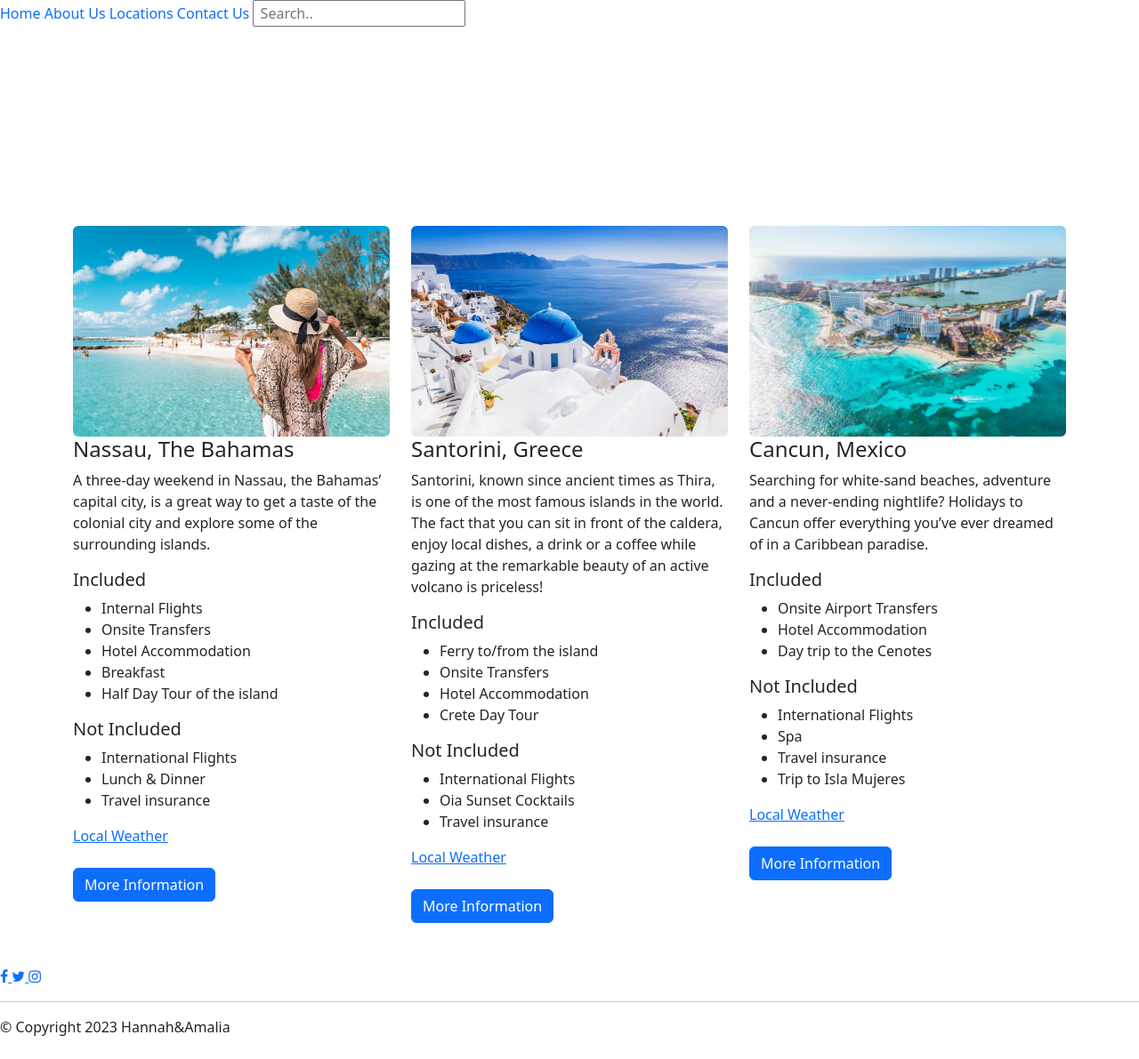
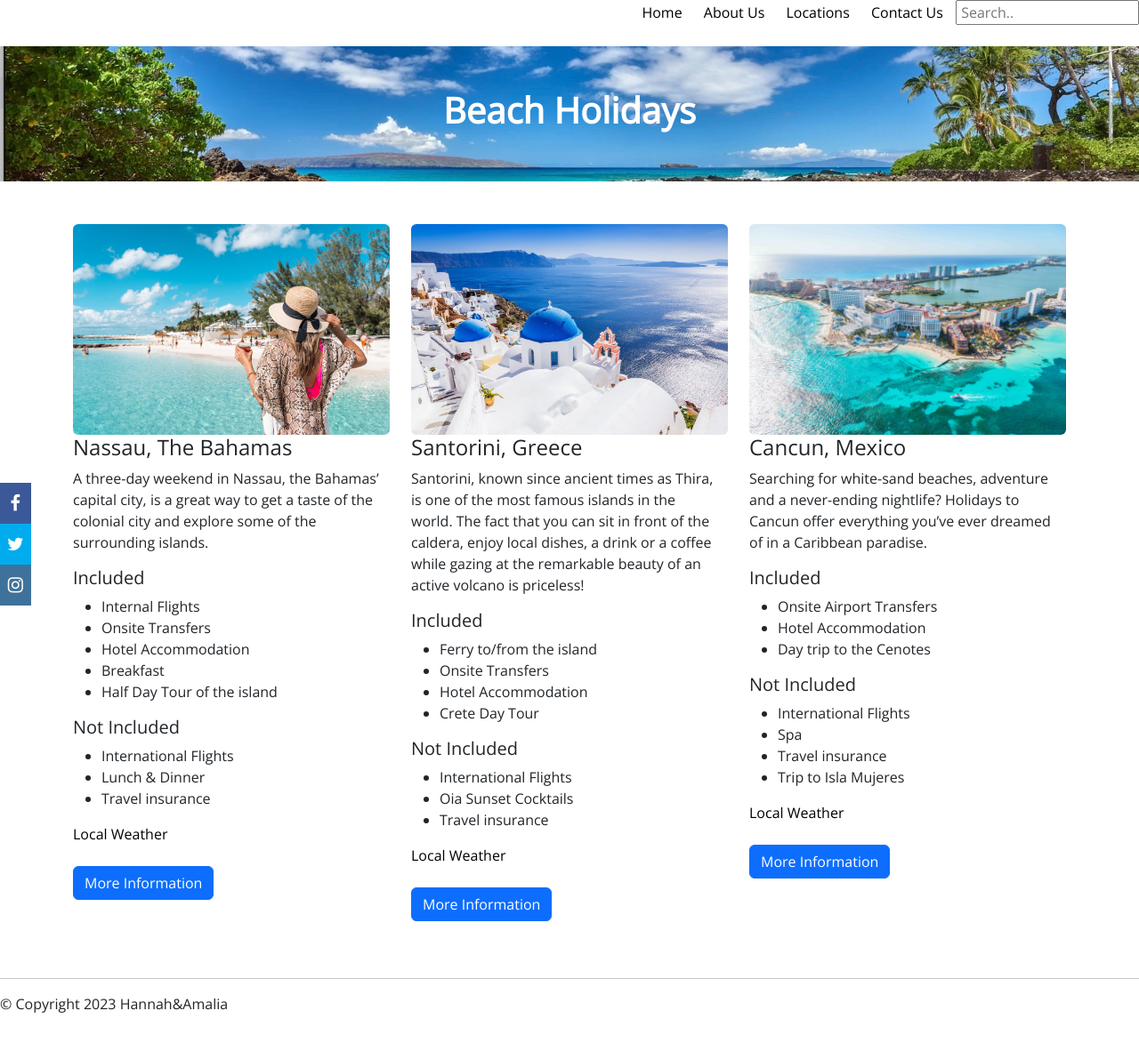
Before and after one commit to AmaliaAl/CFGTravelProject, a plain HTML site: page Page2.html in a window 1280 px wide. Shown: the whole page at 89% size. After the commit the page ends 1165 px from the top, so only its background shows below. Drawn offline with nearby package versions, Linux system fonts and the light colour scheme; the site is published under a folder, as on GitHub Pages, so addresses that start at the root find nothing.

Commit message:
Update Page2.html
Changes to links

```diff
--- a/Page2.html
+++ b/Page2.html
@@ -9,13 +9,13 @@
   <script src="https://cdn.jsdelivr.net/npm/bootstrap@5.2.3/dist/js/bootstrap.bundle.min.js"></script>
 
    <link rel="stylesheet" href="https://cdnjs.cloudflare.com/ajax/libs/font-awesome/4.7.0/css/font-awesome.min.css">
-  <link rel="stylesheet" href="/style.css">
+  <link rel="stylesheet" href="style.css">
   <link rel="preconnect" href="https://fonts.googleapis.com">
   <link rel="preconnect" href="https://fonts.gstatic.com" crossorigin>
   <link href="https://fonts.googleapis.com/css2?family=Open+Sans:wght@300&display=swap" rel="stylesheet">
 
   <div class="topnav">
-    <a class="active" href="/index.html" target="_blank" style="text-decoration:none;">Home</a>
+    <a class="active" href="index.html" target="_blank" style="text-decoration:none;">Home</a>
     <a class="active" href="#aboutus" style="text-decoration:none;">About Us</a>
     <a class="active" href="#location" style="text-decoration:none;">Locations</a>
     <a class="active" href="Page3.html" target="_blank" style="text-decoration:none;">Contact Us</a>
@@ -77,7 +77,7 @@
         <a href="https://weather.com/weather/today/l/c31397e6f8051a5eec63e55ee590816c3dad695ecc28989224e8c4abfa647d0b" target="_blank">Local Weather</a>
         <br>
         <br>
-        <a class="btn btn-primary" href="Page3.html" target="_blank">More Information</a>
+        <a class="btn btn-primary" href="" target="_blank">More Information</a>
         <br>
         <br>
         <br>
@@ -103,7 +103,7 @@
         <a href="https://weather.com/weather/today/l/da2be3197b9161d9455d2682c6f8adbef50e47eee836468d3333deb460c3c4dc" target="_blank">Local Weather</a>
         <br>
         <br>
-        <a class="btn btn-primary" href="Page3.html" target="_blank">More Information</a>
+        <a class="btn btn-primary" href="" target="_blank">More Information</a>
         <br>
         <br>
       </div>
```
